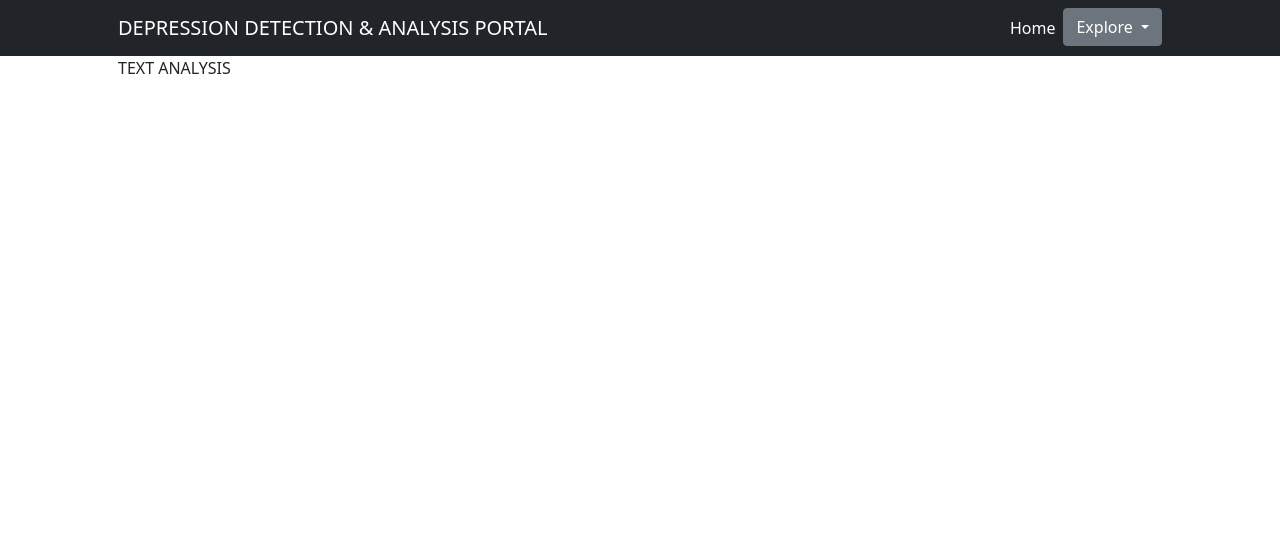
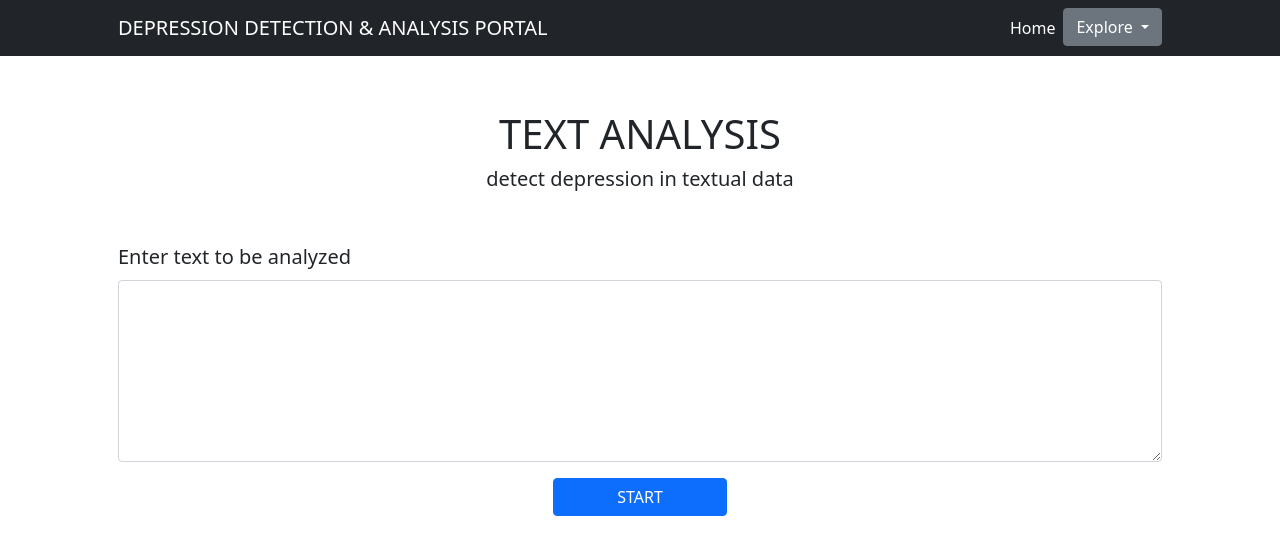
Before and after one commit to aroopkumar50/Depression-Detection-Twitter-Project, a FastAPI app: page /text_analysis in a window 1280 px wide. Shown: the top 555 px of the page. Run offline with FastAPI, Linux system fonts and the light colour scheme; some libraries are stand-ins or nearby versions.

Commit message:
Text area added to text_analysis.html

```diff
--- a/src/templates/text_analysis.html
+++ b/src/templates/text_analysis.html
@@ -41,8 +41,27 @@
         </nav>
 
         <!-- Page Content-->
-        <div class="container px-4 px-lg-5">
-            <body>TEXT ANALYSIS</body>
+        <div class="container px-4 px-lg-5 mt-5">
+            <body>
+                <p>
+                    <div class="fs-1 text-center">
+                        TEXT ANALYSIS<br>
+                    </div>
+                    <div class="lead text-center">
+                        detect depression in textual data
+                    </div>
+                </p>
+                <div class="mt-5">
+                    <label for="exampleFormControlTextarea1" class="form-label">
+                        <div class="fs-5 align-middle">Enter text to be analyzed</div>
+                    </label>
+                    <textarea class="form-control" id="exampleFormControlTextarea1" rows="7"></textarea>
+
+                    <div class="d-grid gap-2 col-2 mt-3 mx-auto">
+                        <button class="btn btn-primary" type="button">START</button>
+                      </div>
+                  </div>
+            </body>
         </div>
         <!-- Bootstrap core JS-->
         <script src="https://cdn.jsdelivr.net/npm/bootstrap@5.0.1/dist/js/bootstrap.bundle.min.js"></script>
```
Also changed, not shown: src/templates/index.html (+6 -6 lines).
